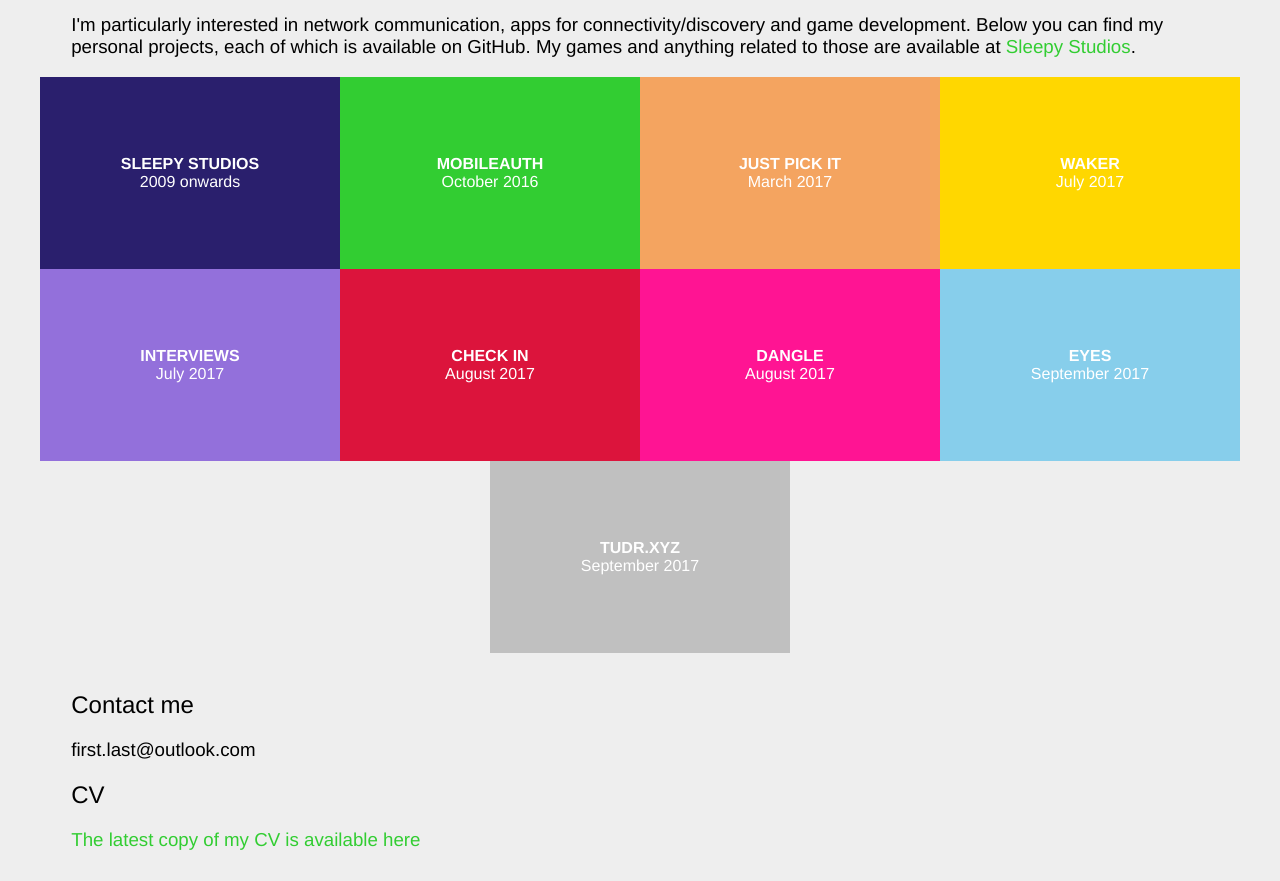
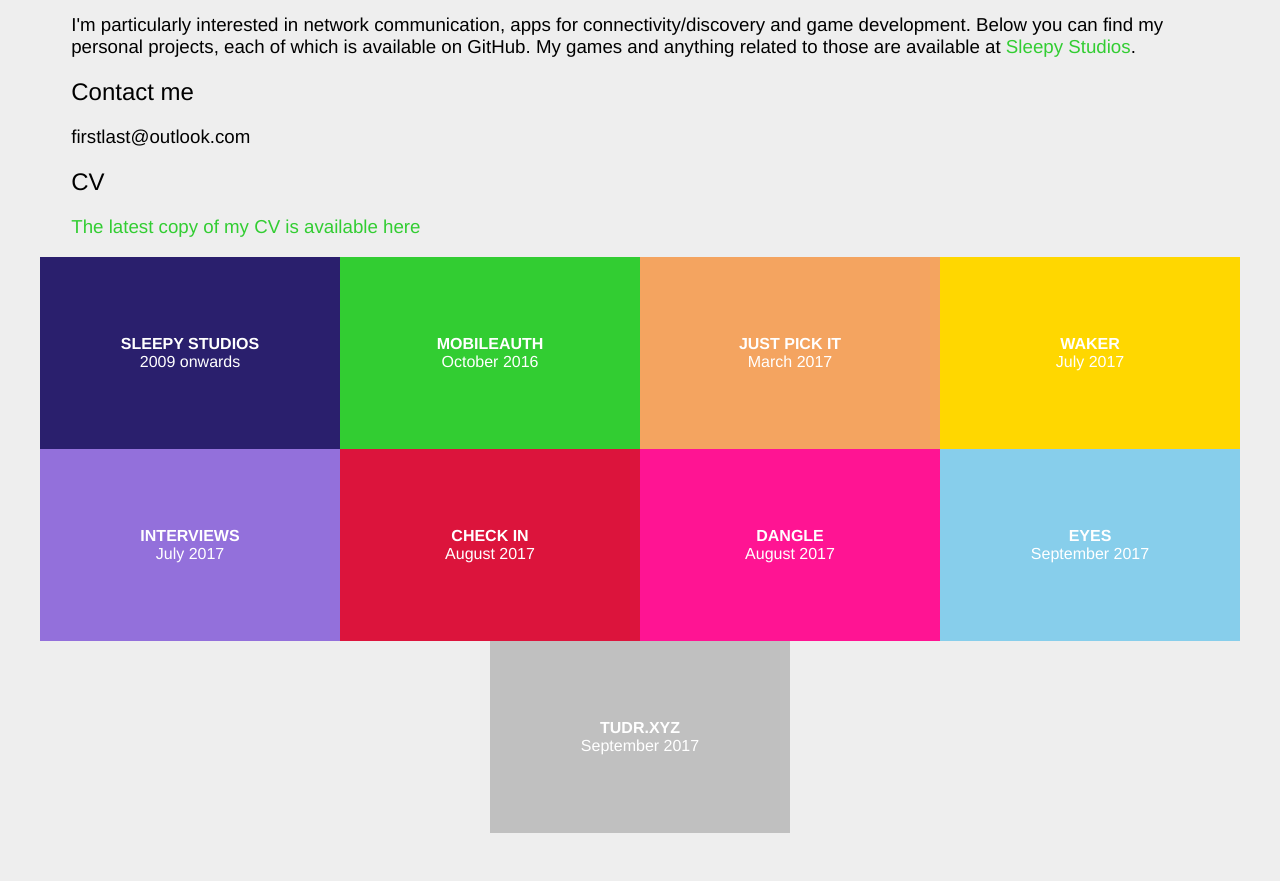
Before and after one commit to sekaru/tudr.xyz, a Vue app: page / in a window 1280 px wide. Shown: the part 160-1041 px from the top of the page. Built offline with nearby package versions, Linux system fonts and the light colour scheme.

Commit message:
Moved bottom bit above all projects

```diff
--- a/src/App.vue
+++ b/src/App.vue
@@ -16,17 +16,14 @@
         Below you can find my personal projects, each of which is available on GitHub.
         My games and anything related to those are available at <a class="nav-link" href="http://sleepystudios.net">Sleepy Studios</a>.
       </h3>
-    </div>
-    <router-view></router-view>
-    <div class="content">
-      <br>
 
       <h2>Contact me</h2>
-      <h3>first.last@outlook.com</h3>
+      <h3>firstlast@outlook.com</h3>
 
       <h2>CV</h2>
       <h3><a class="nav-link" href="cv.pdf">The latest copy of my CV is available here</a></h3>
     </div>
+    <router-view></router-view>
   </div>
 </template>
 
```
